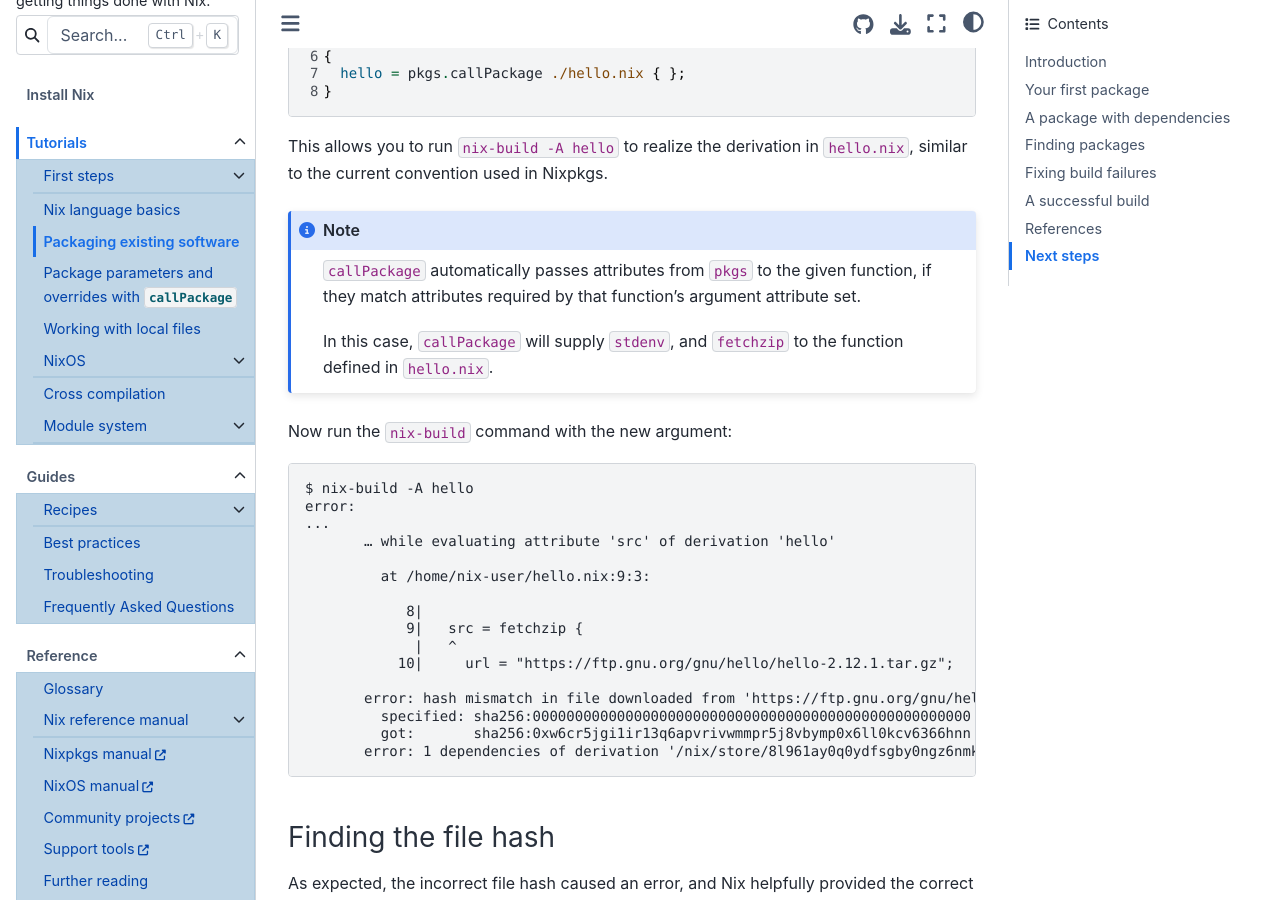
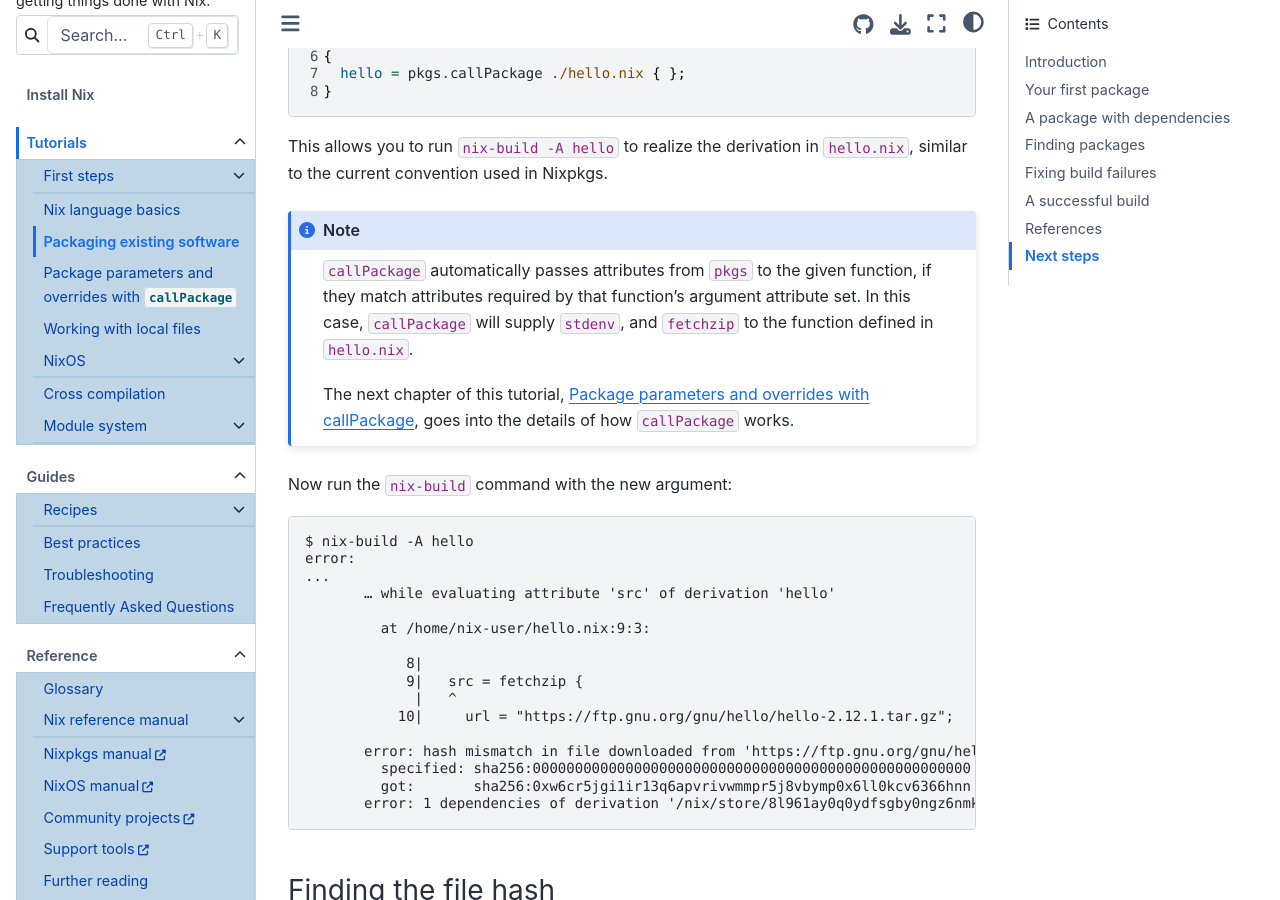
Before and after one commit to NixOS/nix.dev, a Sphinx documentation site: the page built from source/tutorials/packaging-existing-software.md, in a window 1280 px wide and 900 px high, scrolled down 3268 px. Built offline with Sphinx 7.4.7 and the Sphinx Book theme 1.1.4, drawn with Linux system fonts in a browser that asks for light colours.

Commit message:
Update packaging-existing-software.md
Added the reference to the "_Package parameters and overrides with `callPackage`_" chapter because I actually started looking up info on `callPackage` as I missed it being mentioned in the sidebar.

```diff
--- a/source/tutorials/packaging-existing-software.md
+++ b/source/tutorials/packaging-existing-software.md
@@ -140,9 +140,9 @@
 This allows you to run `nix-build -A hello` to realize the derivation in `hello.nix`, similar to the current convention used in Nixpkgs.
 
 :::{note}
-`callPackage` automatically passes attributes from `pkgs` to the given function, if they match attributes required by that function's argument attribute set.
+`callPackage` automatically passes attributes from `pkgs` to the given function, if they match attributes required by that function's argument attribute set. In this case, `callPackage` will supply `stdenv`, and `fetchzip` to the function defined in `hello.nix`.
 
-In this case, `callPackage` will supply `stdenv`, and `fetchzip` to the function defined in `hello.nix`.
+The next chapter of this tutorial, [](./callpackage.md), goes into the details of how `callPackage` works.
 :::
 
 Now run the `nix-build` command with the new argument:
```
